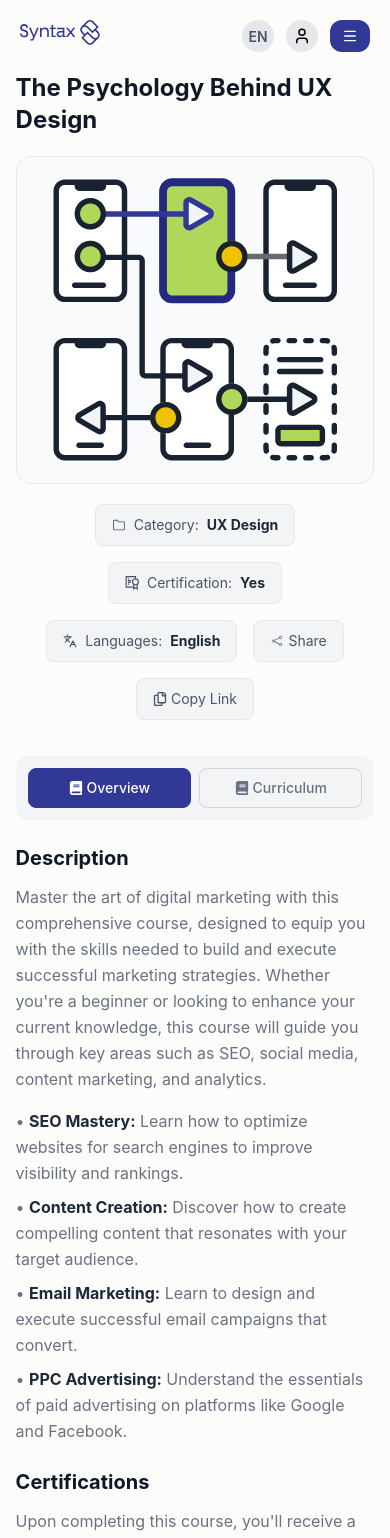
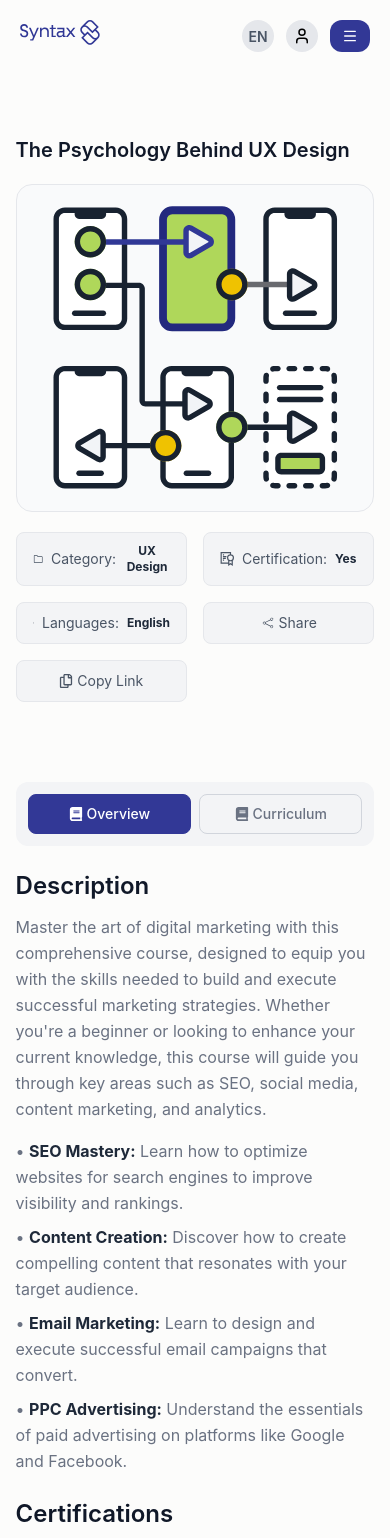
Before and after one commit to 3adel-sw/Syntax-Web-Site, a React (Vite) app: page /courses/1 in a window 390 px wide. Shown: the top 1538 px of the page. Built offline with nearby package versions, Linux system fonts and the light colour scheme.

Commit message:
Detail Courses

```diff
--- a/src/Pages/DetailCourses/DetailCourses.jsx
+++ b/src/Pages/DetailCourses/DetailCourses.jsx
@@ -30,7 +30,7 @@ const [isRegisterOpen, setIsRegisterOpen] = useState(false);
       <div className="sm:max-w-5xl md:max-w-6xl w-[92%] lg:w-full text-center mx-1">
     <RegisterModal isOpen={isRegisterOpen} onClose={() => setIsRegisterOpen(false)} />
       {/* Course Title */}
-      <h1 className="text-2xl text-left font-bold text-gray-900 mb-5">
+    <h1 className="md:text-2xl text-xl text-left md:font-bold font-semibold text-gray-900 mb-5 mt-16 md:mt-10">
         The Psychology Behind UX Design
       </h1>
 
@@ -41,20 +41,20 @@ const [isRegisterOpen, setIsRegisterOpen] = useState(false);
       </div>
 
       {/* Meta Bar */}
-      <div className="flex flex-wrap items-center gap-4 mb-5 pb-4 md:mx-0 mx-auto justify-center ">
+      <div className=" grid grid-cols-2 md:grid-cols-5  gap-4 mb-5 pb-4 md:mx-0 mx-auto mb-16 md:mb-4  ">
         {[
           { icon: <GoFileDirectory />, label: 'Category', value: 'UX Design' },
           { icon: <GrCertificate />, label: 'Certification', value: 'Yes' },
           { icon: <LuLanguages />, label: 'Languages', value: 'English' },
         ].map((item) => (
           <span key={item.label} className="flex items-center gap-2 text-sm text-gray-600 bg-gray-100 border border-gray-200 rounded-lg md:px-12 px-4 py-2.5">
-            {item.icon} {item.label}: <strong className="text-gray-800">{item.value}</strong>
+            {item.icon} {item.label}: <strong className="text-gray-800 md:text-sm text-xs">{item.value}</strong>
           </span>
         ))}
-        <button className="flex items-center gap-1 text-sm text-gray-600 bg-gray-100 border border-gray-200 rounded-lg md:px-12 px-4 py-2.5 hover:bg-gray-200">
+        <button className="flex items-center justify-center gap-1 text-sm text-gray-600 bg-gray-100 border border-gray-200 rounded-lg md:px-12 px-4 py-2.5 hover:bg-gray-200">
           <CiShare2 /> Share
         </button>
-        <button className="flex items-center gap-1 text-sm text-gray-600 bg-gray-100 border border-gray-200 rounded-lg md:px-12 px-4 py-2.5 hover:bg-gray-200">
+        <button className="flex items-center justify-center gap-1 text-sm text-gray-600 bg-gray-100 border border-gray-200 rounded-lg md:px-12 px-4 py-2.5 hover:bg-gray-200">
           <FaRegCopy /> Copy Link
         </button>
       </div>
@@ -137,7 +137,7 @@ const [isRegisterOpen, setIsRegisterOpen] = useState(false);
               <MessageSquare size={20} />
               Testimonials
             </span>
-            <h3 className='text-3xl font-bold text-gray-800 leading-snug'>What are people saying</h3>
+            <h3 className='md:text-3xl text-2xl font-semibold text-gray-800 leading-snug'>What are people saying</h3>
             {/* Cards Testimonials */}
             <CardsTestimonials />
           </div>
--- a/src/Pages/DetailCourses/Overview.jsx
+++ b/src/Pages/DetailCourses/Overview.jsx
@@ -1,7 +1,7 @@
 const Overview = () => {
     return (
         <>
-              <h2 className="text-xl font-bold text-gray-900 mb-3">Description</h2>
+              <h2 className=" text-2xl font-semibold text-gray-900 mb-3">Description</h2>
               <p className="text-base text-gray-500 leading-relaxed mb-4">
                 Master the art of digital marketing with this comprehensive course, designed to equip
                 you with the skills needed to build and execute successful marketing strategies.
@@ -22,7 +22,7 @@ const Overview = () => {
                 ))}
               </ul>
 
-              <h2 className="text-xl font-bold text-gray-900 mb-3">Certifications</h2>
+              <h2 className="text-2xl font-semibold text-gray-900 mb-3">Certifications</h2>
               <p className="text-base text-gray-500 leading-relaxed">
                 Upon completing this course, you'll receive a recognized digital marketing
                 certification that showcases your expertise and commitment to professional growth.
--- a/src/components/Ui/CapturedVideos.jsx
+++ b/src/components/Ui/CapturedVideos.jsx
@@ -180,7 +180,7 @@ const Section = ({ title, subtitle, items, onPlay, isImage }) => {
             }}
           >
             {items.map((item) => (
-              <div key={item.id} className="min-w-full flex-shrink-0 px-2">
+              <div key={item.id} className="min-w-full flex-shrink-1 px-2">
                 <VideoCard item={item} onClick={onPlay} isImage={isImage} />
               </div>
             ))}
--- a/src/components/Ui/Questions.jsx
+++ b/src/components/Ui/Questions.jsx
@@ -27,13 +27,13 @@ const Questions = () => {
   };
 
     return (
-        <div className="flex items-center md:flex-row flex-col justify-between my-10">
+        <div className="flex items-center md:flex-row flex-col justify-between md:my-14 my-12">
 
             <div className="w-full md:w-1/3 text-left flex flex-col items-start ">
-                <h2 className="text-4xl font-semibold text-gray-900 text-left">Questions & answer</h2>
-                <p className="text-gray-500 mt-4 mx-4  text-sm">Lorem ipsum dolor sit amet, consectetur adipisicing elit. </p>
+                <h2 className="md:text-4xl text-2xl font-bold text-gray-900 text-left">Questions & answer</h2>
+                <p className="text-gray-500 mt-4 md:mx-4 mx-0 text-left md:text-sm text-[14px]  ">Lorem ipsum dolor sit amet, consectetur adipisicing elit. </p>
                 <div className="flex justify-center  items-center mt-4">
-                    <button className="flex items-center justify-center md:text-lg text-sm text-white bg-black border border-gray-200 rounded-2xl md:px-8 w-42 h-14 hover:bg-gray-200">
+                    <button className="flex my-4 items-center justify-center md:text-lg text-sm text-white bg-black border border-gray-200 rounded-2xl md:px-8 w-42 h-14 hover:bg-gray-200">
           Contact us
         </button>
                 </div>
```
